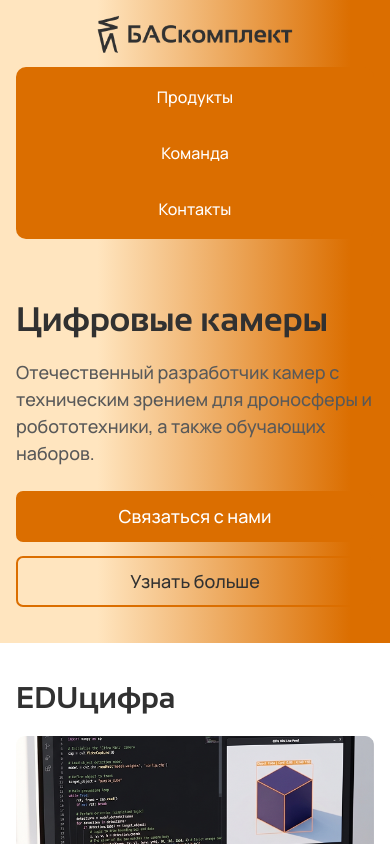
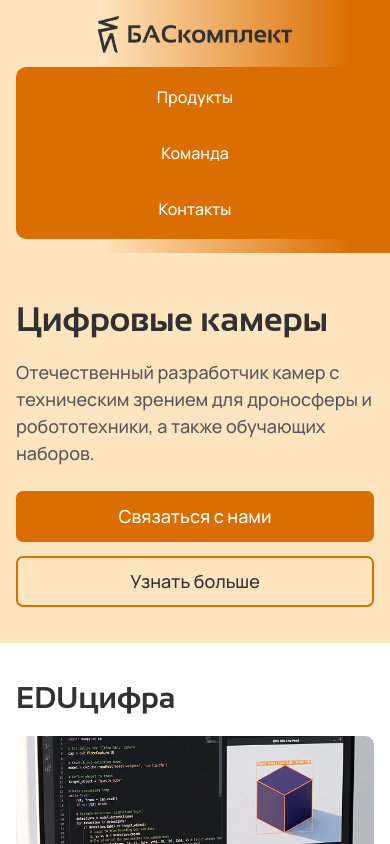
Before and after one commit to denisholmov/edu-cifra, a React (Vite) app: page / in a window 390 px wide. Shown: the top 844 px of the page. Built offline with nearby package versions, Linux system fonts and the light colour scheme.

Commit message:
убрал выделение картинок

```diff
--- a/src/components/pages-content/GetStarted/styles/index.module.css
+++ b/src/components/pages-content/GetStarted/styles/index.module.css
@@ -98,7 +98,7 @@
 @media (max-width: 1024px) {
   .getStarted {
      padding-bottom: 50px;
-     background: linear-gradient(90deg, #ffe5bf 0%, #ffe5bf 25%, #db6e00 90%, #db6e00 100%);
+     background: var(--color-cheese-powder);
   }
 
   .container {
--- a/src/components/pages/shared/home/styles/index.module.css
+++ b/src/components/pages/shared/home/styles/index.module.css
@@ -14,3 +14,11 @@
 .main {
   flex: 1;
 }
+
+img {
+  /* убираем выделением картинок */
+  user-select: none;
+  -webkit-user-select: none;
+  -webkit-user-drag: none;
+  pointer-events: none;
+}
```
